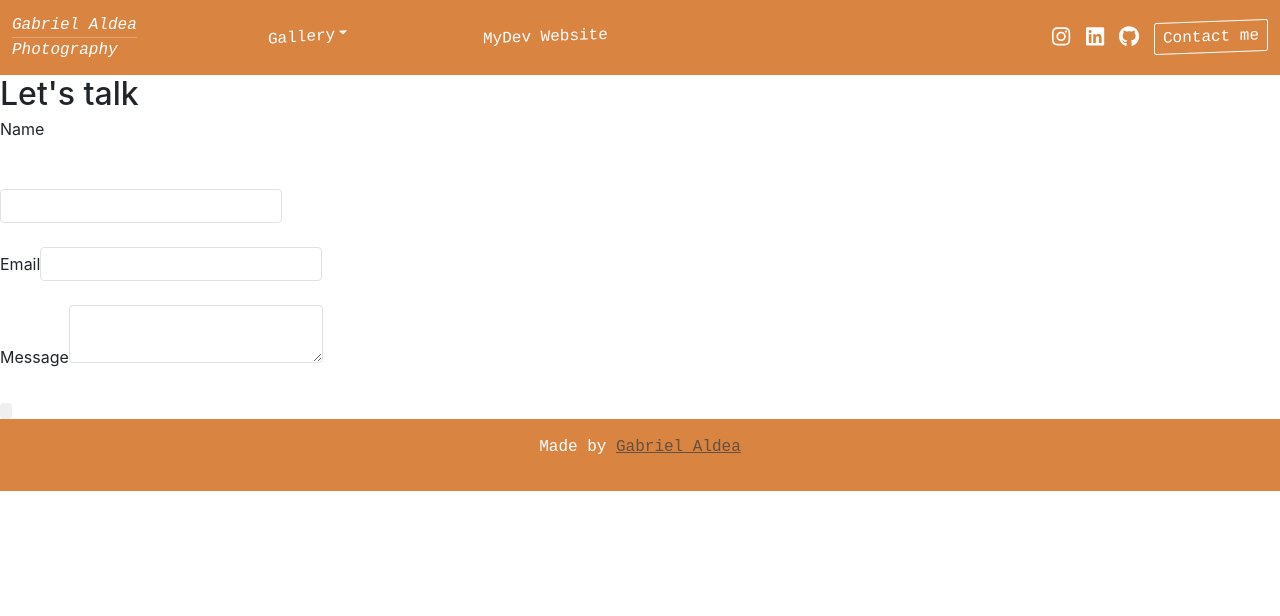
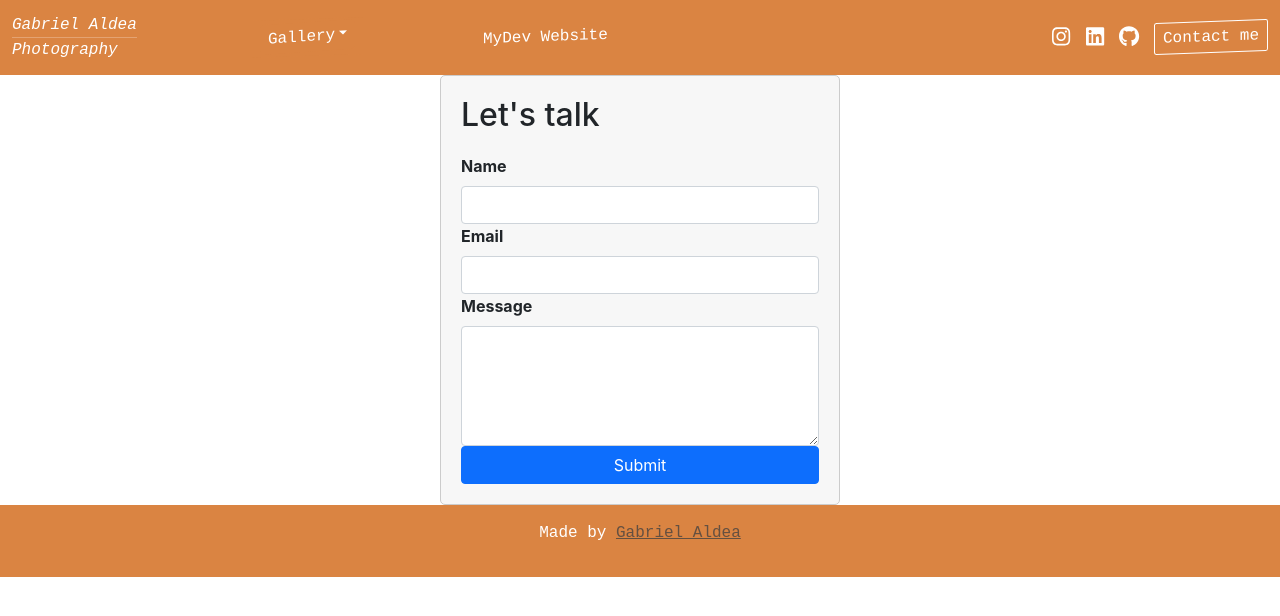
Before and after one commit to galdea/PhotographyWebsite-FE, a React (Create React App) app: page /contactme in a window 1280 px wide. Shown: the top 616 px of the page. Built offline with nearby package versions, Linux system fonts and the light colour scheme.

Commit message:
working on styling, making sure form is still working

```diff
--- a/src/pages/contactMe.js
+++ b/src/pages/contactMe.js
@@ -1,4 +1,6 @@
+import '../styles/contactMe.css';
 import React from 'react';
+import { Button, Form } from 'react-bootstrap';
 
 const ContactMe = () => {
   const [name, setName] = React.useState('');
@@ -36,58 +38,36 @@ const ContactMe = () => {
   }
 
   return (
-    <form
-      netlify
-      name="contact"
-      onSubmit={handleSubmit}
-      className="lg:w-1/3 md:w-1/2 flex flex-col md:ml-auto w-full md:py-8 mt-8 md:mt-0"
-    >
-      <h2 className="sm:text-4xl text-3xl mb-1 font-medium title-font">
-        Let's talk
-      </h2>
-      <p className="leading-relaxed mb-5">Name</p>
-      <div className="relative mb-4">
-        <label
-          htmlFor="name"
-          className="leading-7 text-sm text-gray-400"
-        ></label>
-        <input
+    <Form className="contact-form" name="contact" onSubmit={handleSubmit}>
+      <h2>Let's talk</h2>
+      <Form.Group controlId="name">
+        <Form.Label>Name</Form.Label>
+        <Form.Control
           type="text"
-          id="name"
           name="name"
-          className="w-full bg-gray-800 rounded border border-gray-700 focus:border-indigo-500 focus:ring-2 focus:ring-indigo-900 text-base outline-none text-gray-100 py-1 px-3 leading-8 transition-colors duration-200 ease-in-out"
           onChange={(e) => setName(e.target.value)}
         />
-      </div>
-      <div className="relative mb-4">
-        <label htmlFor="email" className="leading-7 text-sm text-gray-400">
-          Email
-        </label>
-        <input
+      </Form.Group>
+      <Form.Group controlId="email">
+        <Form.Label>Email</Form.Label>
+        <Form.Control
           type="email"
-          id="email"
           name="email"
-          className="w-full bg-gray-800 rounded border border-gray-700 focus:border-indigo-500 focus:ring-2 focus:ring-indigo-900 text-base outline-none text-gray-100 py-1 px-3 leading-8 transition-colors duration-200 ease-in-out"
           onChange={(e) => setEmail(e.target.value)}
         />
-      </div>
-      <div className="relative mb-4">
-        <label htmlFor="message" className="leading-7 text-sm text-gray-400">
-          {' '}
-          Message{' '}
-        </label>
-        <textarea
-          id="message"
+      </Form.Group>
+      <Form.Group controlId="message">
+        <Form.Label>Message</Form.Label>
+        <Form.Control
+          as="textarea"
           name="message"
-          className="w-full bg-gray-800 rounded border border-gray-700 focus:border-indigo-500 focus:ring-2 focus:ring-indigo-900 h-32 text-base outline-none text-gray-100 py-1 px-3 resize-none leading-6 transition-colors duration-200 ease-in-out"
           onChange={(e) => setMessage(e.target.value)}
         />
-      </div>
-      <button
-        type="submit"
-        className="text-white bg-indigo-500 border-0 py-2 px-6 focus:outline-none hover:bg-indigo-600 rounded text-lg"
-      ></button>
-    </form>
+      </Form.Group>
+      <Button variant="primary" type="submit">
+        Submit
+      </Button>
+    </Form>
   );
 };
 
--- a/src/styles/contactMe.css
+++ b/src/styles/contactMe.css
@@ -0,0 +1,28 @@
+.contact-form {
+  max-width: 400px;
+  margin: auto;
+  padding: 20px;
+  border: 1px solid #ccc;
+  border-radius: 5px;
+  background-color: #f7f7f7;
+}
+
+.contact-form h2 {
+  margin-bottom: 20px;
+}
+
+.contact-form .form-group {
+  margin-bottom: 20px;
+}
+
+.contact-form label {
+  font-weight: bold;
+}
+
+.contact-form textarea {
+  height: 120px;
+}
+
+.contact-form button {
+  width: 100%;
+}
```
